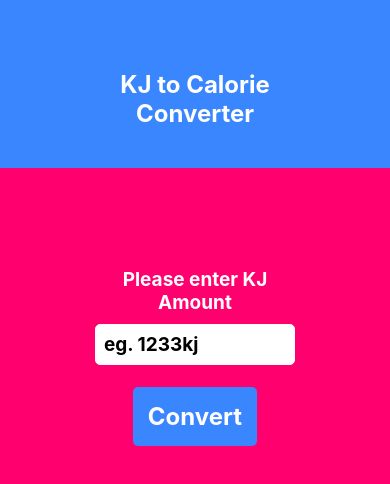
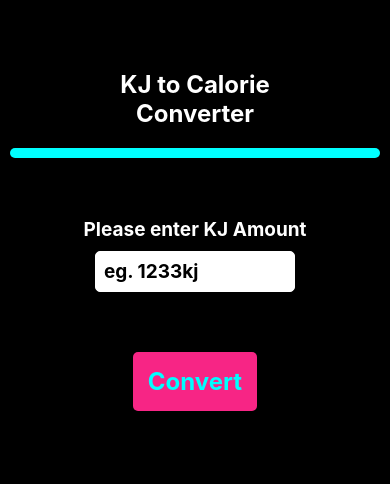
Before and after one commit to Gingerpeer/reactNative, a React Native app: screen / in a window 390 px wide. Shown: the top 484 px of the page. Built offline with nearby package versions, Linux system fonts and the light colour scheme.

Commit message:
style updates to app

```diff
--- a/App.js
+++ b/App.js
@@ -22,7 +22,7 @@ export default function App() {
 const styles = StyleSheet.create({
   container: {
     flex: 1,
-    backgroundColor: '#FF006E',
+    backgroundColor: 'black',
     // alignItems: 'center',
     // justifyContent: 'center',
   },
--- a/components/Calculator.js
+++ b/components/Calculator.js
@@ -21,6 +21,7 @@ const Calculator = () => {
     calculateCalorie()
   },[kj,calorie])
   return(
+    <View style={styles.alignMent}>
     <View style={styles.container}>
       <Text style={styles.boldText}>Please enter KJ Amount</Text>
          <TextInput
@@ -32,12 +33,10 @@ const Calculator = () => {
 
       {showData &&
         <View style={styles.header}>
-        <Text style={styles.boldTextL}>{calorie} Cal</Text>
-          <Text style={styles.boldTextL}>in</Text>
-          <Text style={styles.boldTextL}>{kj} Kj</Text>
+        <Text style={styles.boldTextL}>Calories {calorie}</Text>
         </View>
         }
-
+        </View>
        <TouchableOpacity style={styles.buttonContainer} onPress={clickHandler}>
           <Text style={styles.buttonContainerText}>Convert</Text>
         </TouchableOpacity>
@@ -48,8 +47,8 @@ const styles = new StyleSheet.create({
  container: {
   alignItems: 'center',
   marginTop: 0,
-  backgroundColor: '#FF006E',
-  padding: 100,
+  backgroundColor: 'black',
+  padding: 50,
   borderRadius: 0
  },
  boldText: {
@@ -68,6 +67,11 @@ const styles = new StyleSheet.create({
   color: 'white',
   fontSize: 21,
  },
+ alignMent: {
+  alignItems: 'center',
+  // justifyContent: 'center',
+  textAlign: 'center',
+ },
  form: {},
  inputField: {
   borderWidth: 1,
@@ -81,14 +85,15 @@ const styles = new StyleSheet.create({
   fontWeight: 'bold'
  },
  buttonContainer: {
-  backgroundColor: '#3a86ff',
+  backgroundColor: '#f72585',
   padding: 15,
   borderRadius: 5,
-  marginTop: 12,
+  maxWidth: 150,
+  marginTop: 0,
   marginBottom: 20,
  },
  buttonContainerText: {
-  color: 'white',
+  color: 'cyan',
   textAlign: 'center',
   fontWeight: 'bold',
   fontSize: 24
--- a/components/Header.js
+++ b/components/Header.js
@@ -7,26 +7,33 @@ const Header = () => {
         <Text style={styles.titleText}>KJ to Calorie</Text>
         <Text style={styles.titleText}>Converter</Text>
       </View>
+      <View style={styles.divLine}></View>
     </View>
   )
 }
 const styles = StyleSheet.create({
   titleView: {
     marginTop: 0,
-    backgroundColor: '#3a86ff',
+    backgroundColor: 'black',
     padding: 10,
     borderRadius: 0,
     width: "100%"
   },
   titleViewSpacing: {
     marginTop: 60,
-    paddingBottom: 30
+    paddingBottom: 20
   },
   titleText: {
     fontWeight: 'bold',
     textAlign: 'center',
     fontSize: 24,
     color: 'white',
+  },
+  divLine: {
+    backgroundColor: 'cyan',
+    minHeight: 10,
+    borderRadius: 50
+
   }
 })
 export default Header
```
